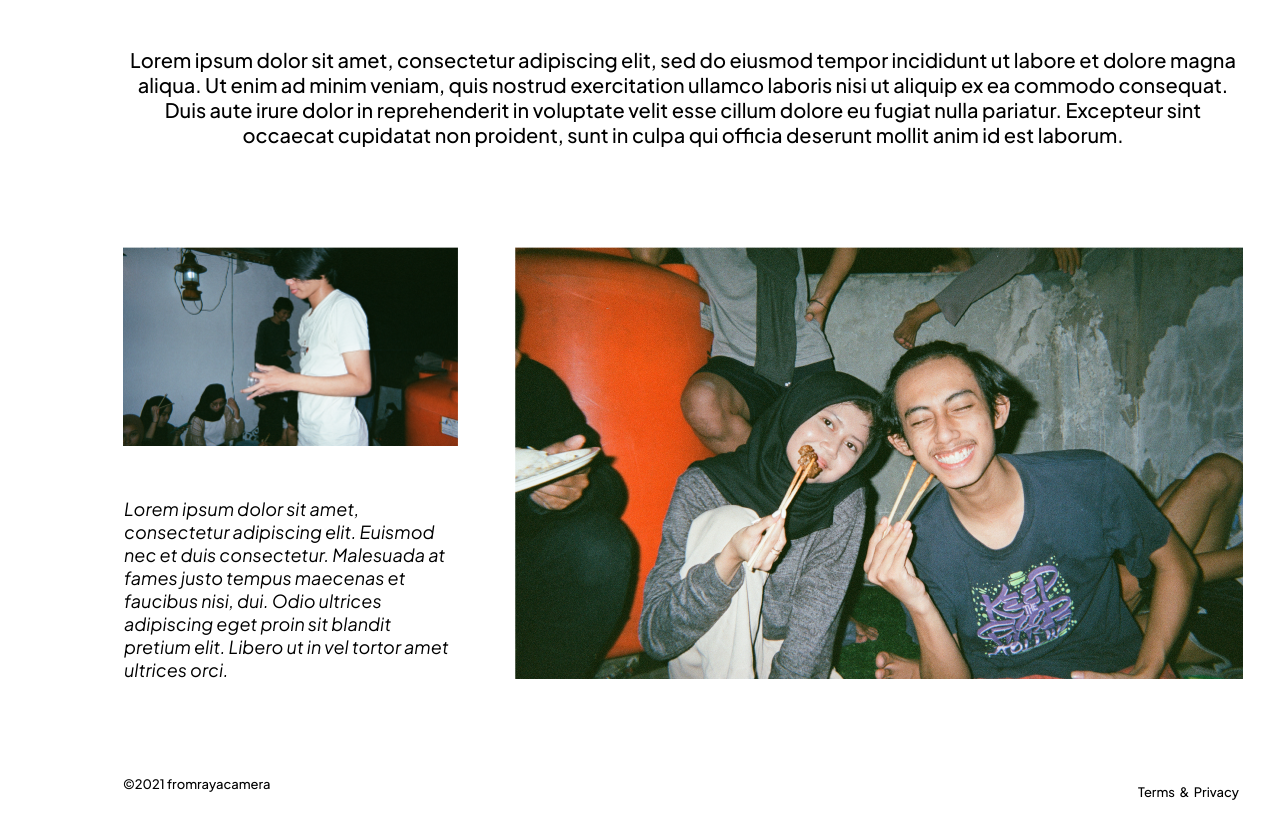
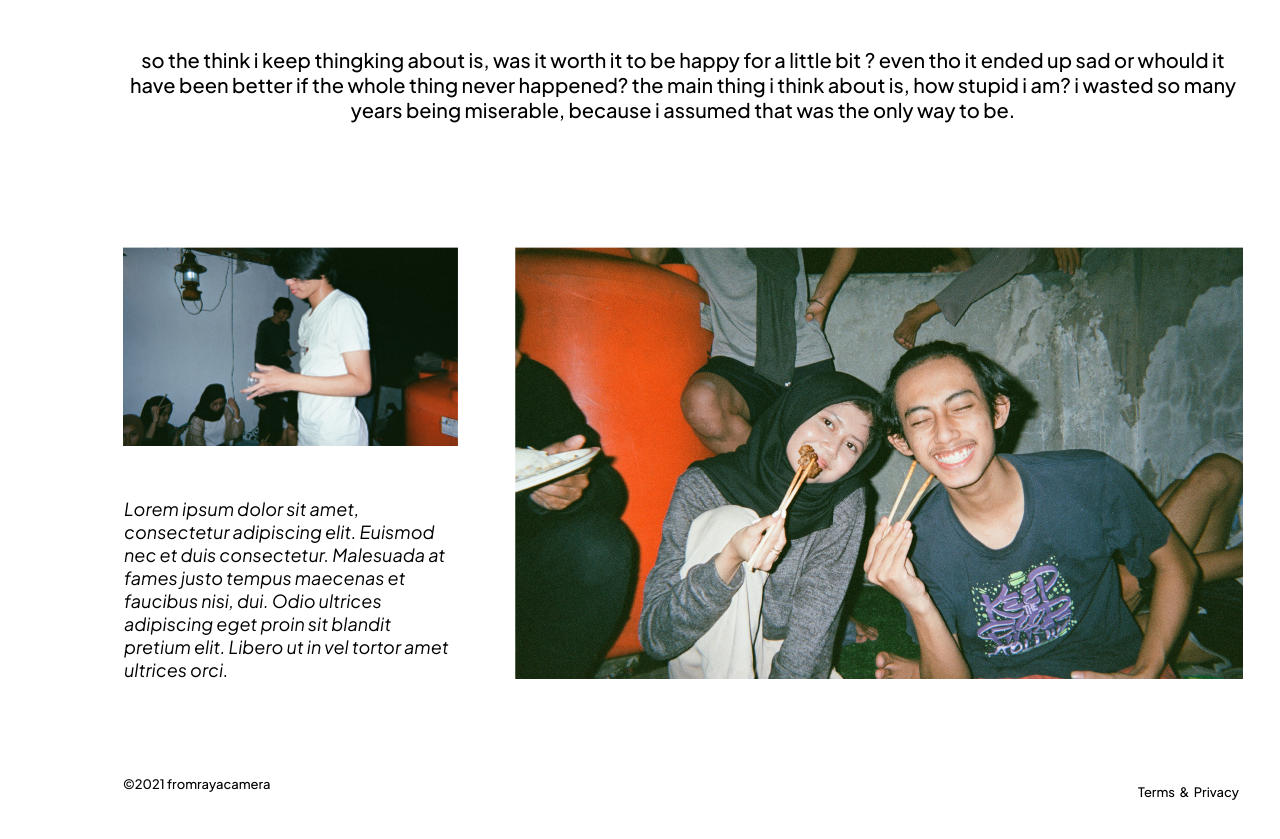
Before and after one commit to rayaadinda/fromrayacamera, a plain HTML site: page galeri/circa2021/index.html in a window 1280 px wide. Shown: the part 3897-4736 px from the top of the page. Drawn offline with nearby package versions, Linux system fonts and the light colour scheme.

Commit message:
isi text

```diff
--- a/galeri/circa2021/index.html
+++ b/galeri/circa2021/index.html
@@ -36,11 +36,10 @@
         <img class="secondwave-4" data-aos="fade-right" src="img/secondwave93681-1.png" />
         <img class="secondwave-5" data-aos="fade-up" src="img/secondwave93700-1.png" />
         <p class="text-wrapper-2"data-aos="fade-up">
-          Lorem ipsum dolor sit amet, consectetur adipiscing elit, sed do eiusmod tempor incididunt ut labore et dolore
-          magna aliqua. Ut enim ad minim veniam, quis nostrud exercitation ullamco laboris nisi ut aliquip ex ea commodo
-          consequat. Duis aute irure dolor in reprehenderit in voluptate velit esse cillum dolore eu fugiat nulla
-          pariatur. Excepteur sint occaecat cupidatat non proident, sunt in culpa qui officia deserunt mollit anim id
-          est laborum.
+          so the think i keep thingking about is, was it worth it to be happy for a little bit ?
+          even tho it ended up sad or whould it have been better if the whole thing never happened?
+          the main thing i think about is, how stupid i am? i wasted so many years being miserable,
+          because i assumed that was the only way to be.
         </p>
         <footer class="footer"data-aos="fade-up">
           <div class="text-wrapper-3">©2021 fromrayacamera</div>
```
